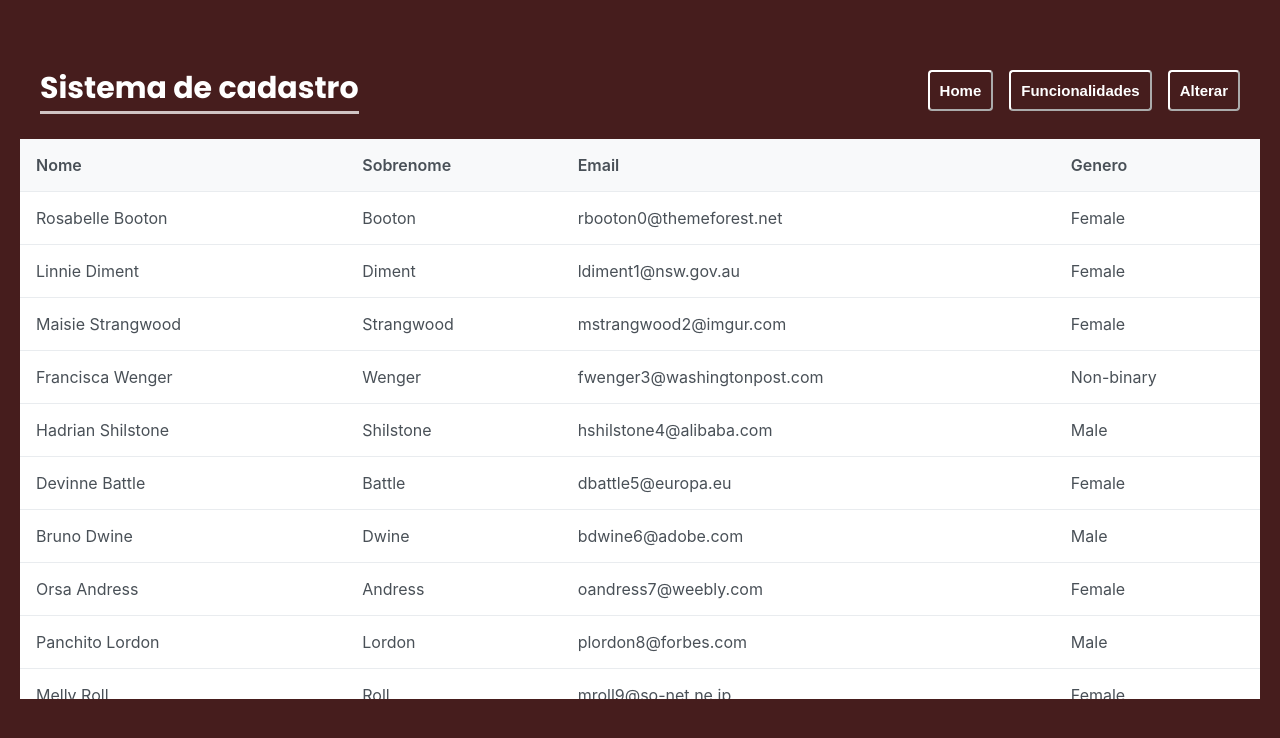
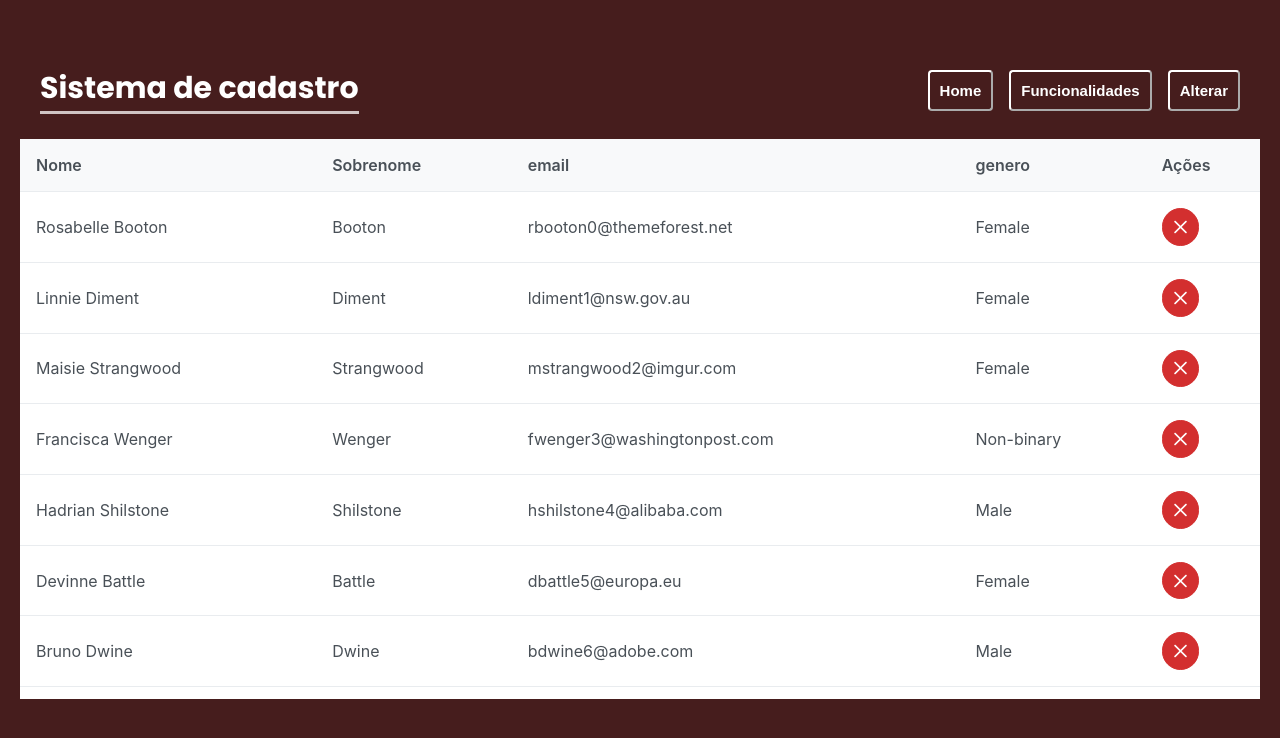
Before and after one commit to diogo939405/projetos, a React (Create React App) app in the folder FORMULÁRIIO/form/: page /Home/Inicio in a window 1280 px wide. Shown: the top 738 px of the page. Built offline with nearby package versions, Linux system fonts and the light colour scheme; data requests are answered from the project's data file.

Commit message:
atualização do botão deletar

```diff
--- a/FORMULÁRIIO/form/src/componentes/Home/Inicio.js
+++ b/FORMULÁRIIO/form/src/componentes/Home/Inicio.js
@@ -2,18 +2,28 @@ import { useLoaderData } from "react-router-dom"
 import './estilo/Inicio.css'
 import { DataTable } from 'primereact/datatable';
 import { Column } from 'primereact/column';
+import { Button } from 'primereact/button';
+
 
 
 export default function Inicio() {
 const dadosProntos = useLoaderData()
+const botaoDelete = () =>{
+  return <Button icon="pi pi-times" rounded severity="danger" aria-label="Cancel" />
+}
+
+const botaoAlterar = () =>{
+  return <Button icon="pi pi-search" severity="success" aria-label="Search" />
+}
 
 return (
   <div className="card">
       <DataTable value={dadosProntos} scrollable scrollHeight="70vh"  tableStyle={{ minWidth: '50rem' }}>
           <Column field="nome" header="Nome"></Column>
           <Column field="sobrenome" header="Sobrenome"></Column>
-          <Column field="email" header="Email"></Column>
-          <Column field="genero" header="Genero"></Column>
+          <Column field="email" header="email"></Column>
+          <Column field="genero" header="genero" ></Column>
+          <Column field="acoes" header="Ações" body={botaoDelete } style={{ minWidth: '2rem' }} ></Column>
       </DataTable>
   </div>
 );
```
